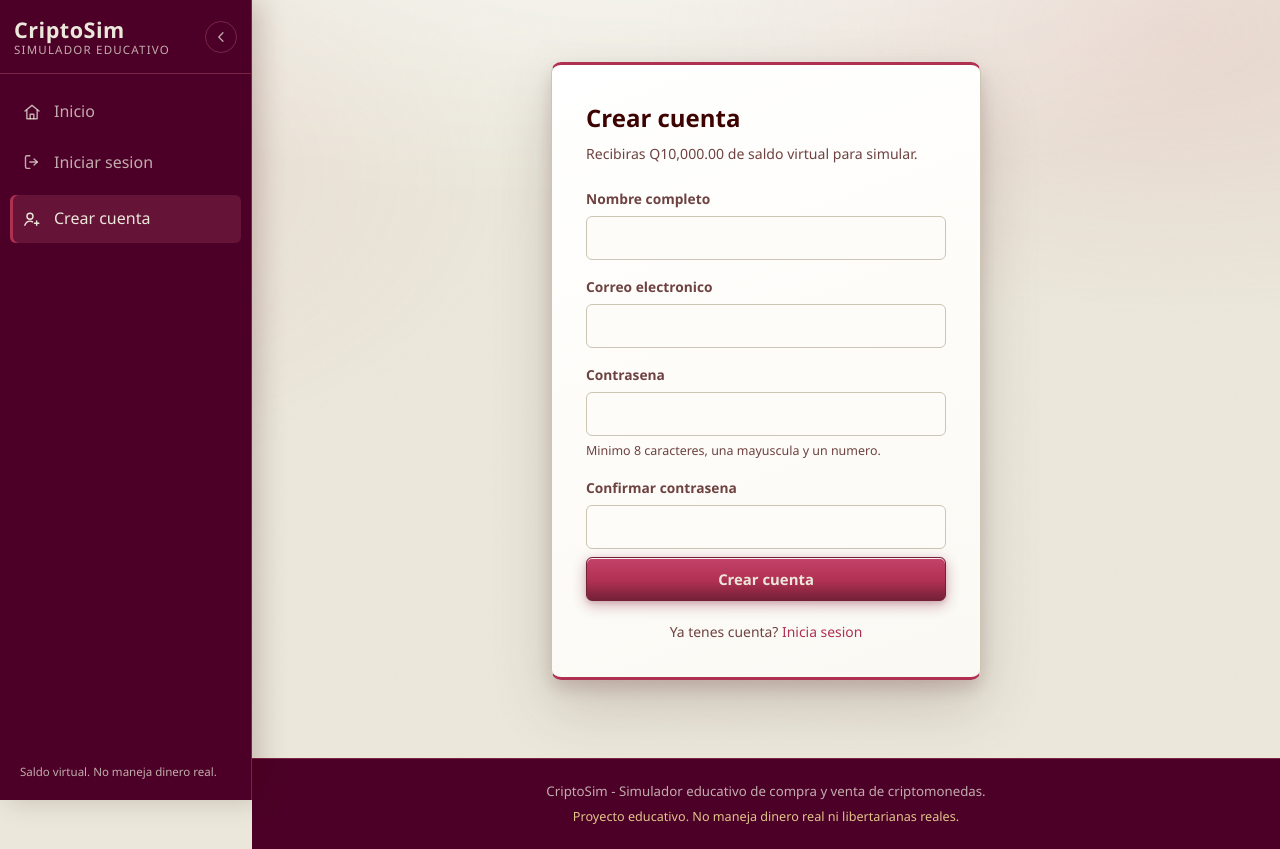
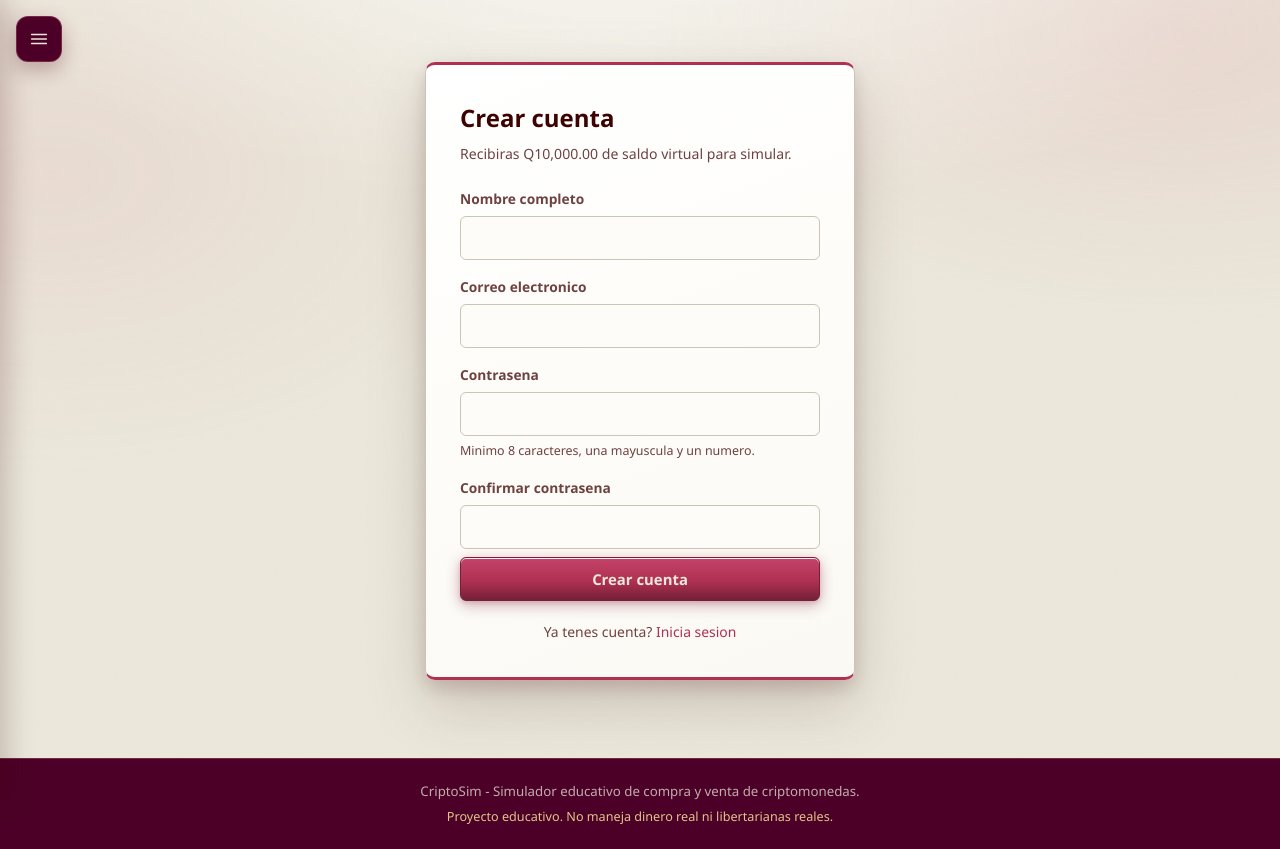
Before and after one commit to Vane51K/CriptoSim, a PHP site: page /auth/registro.php in a window 1280 px wide. Run offline with PHP 8.4, Linux system fonts and the light colour scheme; data comes from the database, SQL or seed files in the repository; a stand-in replaces the project's code that opens the database connection.

Commit message:
feat: barra lateral desplegable en login y registro
La barra arranca como cajon fuera de pantalla y se abre con un boton
flotante en la esquina; se cierra con backdrop, Escape o el boton X.

```diff
--- a/auth/registro.php
+++ b/auth/registro.php
@@ -89,6 +89,7 @@ if ($_SERVER['REQUEST_METHOD'] === 'POST') {
 }
 
 $titulo = 'Crear cuenta';
+$ocultarCabecera = true;
 require_once __DIR__ . '/../includes/header.php';
 ?>
 
--- a/css/estilos.css
+++ b/css/estilos.css
@@ -2072,8 +2072,8 @@ input:focus {
     display: flex;
     flex-direction: column;
     z-index: 60;
-    overflow: hidden;
-    transition: width var(--transicion);
+overflow: hidden;
+    transition: width var(--transicion), transform var(--transicion);
 }
 
 body {
@@ -2458,12 +2458,73 @@ body:not(.lateral-min) .lateral {
     }
 }
 
-/* ---------- Paginas sin barra lateral (login) ----------
+/* ---------- Paginas sin barra lateral fija (login y registro) ----------
    body carga un padding izquierdo para la sidebar; cuando la pagina
    oculta la barra (auth) ese padding corre todo el contenido a la
-   derecha y la tarjeta queda descentrada. Esta clase lo anula. */
+   derecha y la tarjeta queda descentrada. Estas reglas lo anulan y
+   convierten la barra en un cajon que se despliega desde la izquierda
+   con el boton flotante de la esquina. */
 
 body.sin-cabecera,
 body.sin-cabecera.lateral-min {
     padding-left: 0;
 }
+
+body.sin-cabecera .lateral {
+    transform: translateX(-100%);
+}
+
+body.sin-cabecera.lateral-abierta .lateral {
+    transform: translateX(0);
+}
+
+.lateral-flotante {
+    position: fixed;
+    top: 16px;
+    left: 16px;
+    z-index: 70;
+    width: 46px;
+    height: 46px;
+    display: grid;
+    place-items: center;
+    border: 1px solid var(--color-banda-borde);
+    border-radius: 12px;
+    background-color: var(--color-banda);
+    color: var(--color-banda-texto);
+    cursor: pointer;
+    box-shadow: 0 8px 20px rgba(61, 3, 1, 0.28);
+    transition: background-color var(--transicion), color var(--transicion),
+                opacity var(--transicion), visibility var(--transicion);
+}
+
+.lateral-flotante:hover {
+    background-color: var(--color-banda-hover);
+}
+
+.lateral-flotante svg {
+    width: 22px;
+    height: 22px;
+}
+
+/* Al desplegar el cajon el boton hamburguesa se oculta: la barra ya
+   trae su propio boton de cerrar y no tiene que quedar tapando el logo. */
+body.lateral-abierta .lateral-flotante {
+    opacity: 0;
+    visibility: hidden;
+    pointer-events: none;
+}
+
+.lateral-fondo {
+    position: fixed;
+    inset: 0;
+    z-index: 59;
+    background-color: rgba(61, 3, 1, 0.45);
+    opacity: 0;
+    visibility: hidden;
+    transition: opacity var(--transicion), visibility var(--transicion);
+}
+
+body.lateral-abierta .lateral-fondo {
+    opacity: 1;
+    visibility: visible;
+}
--- a/includes/header.php
+++ b/includes/header.php
@@ -34,7 +34,8 @@ $ico = [
     'entrar'    => '<path d="M9.4 4.4H6A1.8 1.8 0 0 0 4.2 6.2v11.6A1.8 1.8 0 0 0 6 19.6h3.4"/><path d="M14.4 8.4 18.4 12l-4 3.6"/><path d="M18.1 12H9.4"/>',
     'registrar' => '<circle cx="9.6" cy="8.6" r="3.6"/><path d="M3.4 19.4c1.3-3.2 3.6-4.8 6.2-4.8 1.1 0 2.1.3 3 .9"/><path d="M17.6 14.4v5.2M15 17h5.2"/>',
     'salir'     => '<path d="M14.6 4.4H18a1.8 1.8 0 0 1 1.8 1.8v11.6A1.8 1.8 0 0 1 18 19.6h-3.4"/><path d="M9.6 8.4 5.6 12l4 3.6"/><path d="M5.9 12h8.7"/>',
-    'cerrar'    => '<path d="M14.6 6.4 9 12l5.6 5.6"/>',
+'cerrar'    => '<path d="M14.6 6.4 9 12l5.6 5.6"/>',
+    'menu'      => '<path d="M4 7h16"/><path d="M4 12h16"/><path d="M4 17h16"/>',
 ];
 
 // Marca la opcion que corresponde a la pagina donde esta el usuario.
@@ -62,7 +63,6 @@ function lateral_item($url, $icono, $texto, $activo = '', $claseExtra = '')
     <script src="<?= e(url('js/lateral.js')) ?>" defer></script>
 </head>
 <body class="<?= $ocultarCabecera ? 'sin-cabecera' : '' ?>">
-    <?php if (!$ocultarCabecera): ?>
     <aside class="lateral" id="lateral">
         <div class="lateral-tope">
             <a href="<?= e(url('index.php')) ?>" class="lateral-marca">
@@ -71,11 +71,18 @@ function lateral_item($url, $icono, $texto, $activo = '', $claseExtra = '')
                     <span class="logo-sub">Simulador educativo</span>
                 </span>
             </a>
+            <?php if (!$ocultarCabecera): ?>
             <button type="button" class="lateral-toggle" id="lateralToggle"
                     aria-controls="lateral" aria-expanded="true"
                     title="Minimizar barra">
                 <svg <?= $icoAtributos ?> aria-hidden="true"><?= $ico['cerrar'] ?></svg>
             </button>
+            <?php else: ?>
+            <button type="button" class="lateral-toggle" id="lateralCerrar"
+                    aria-controls="lateral" title="Cerrar menu">
+                <svg <?= $icoAtributos ?> aria-hidden="true"><?= $ico['cerrar'] ?></svg>
+            </button>
+            <?php endif; ?>
         </div>
 
         <nav class="lateral-menu" aria-label="Menu principal">
@@ -111,7 +118,14 @@ function lateral_item($url, $icono, $texto, $activo = '', $claseExtra = '')
                 <p class="lateral-nota">Saldo virtual. No maneja dinero real.</p>
             <?php endif; ?>
         </div>
-    </aside>
+</aside>
+
+    <?php if ($ocultarCabecera): ?>
+    <button type="button" class="lateral-flotante" id="lateralFlotante"
+            aria-controls="lateral" aria-expanded="false" title="Ver menu">
+        <svg <?= $icoAtributos ?> aria-hidden="true"><?= $ico['menu'] ?></svg>
+    </button>
+    <div class="lateral-fondo" id="lateralFondo"></div>
     <?php endif; ?>
 
     <main class="contenedor">
```
Also changed, not shown: js/lateral.js (+49 -23 lines).
